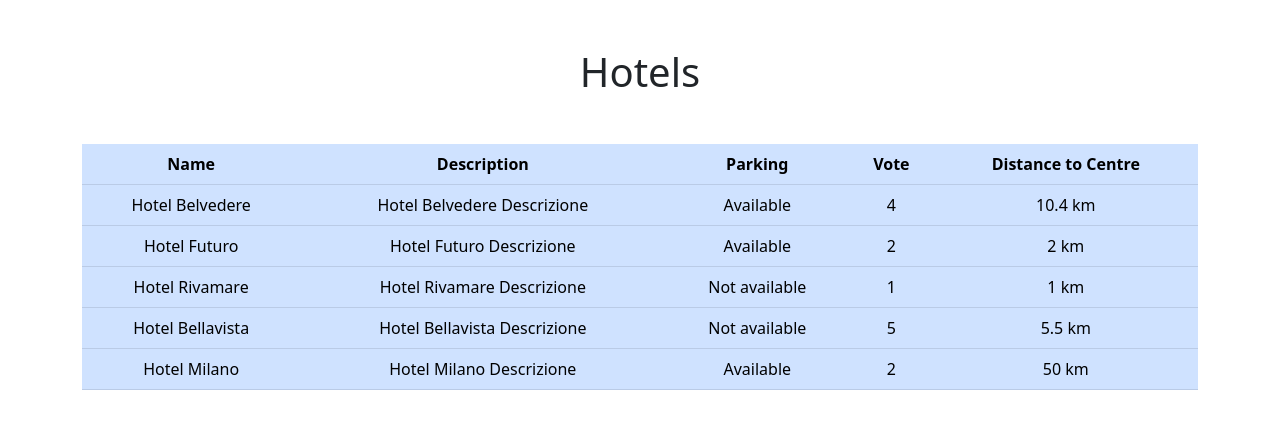
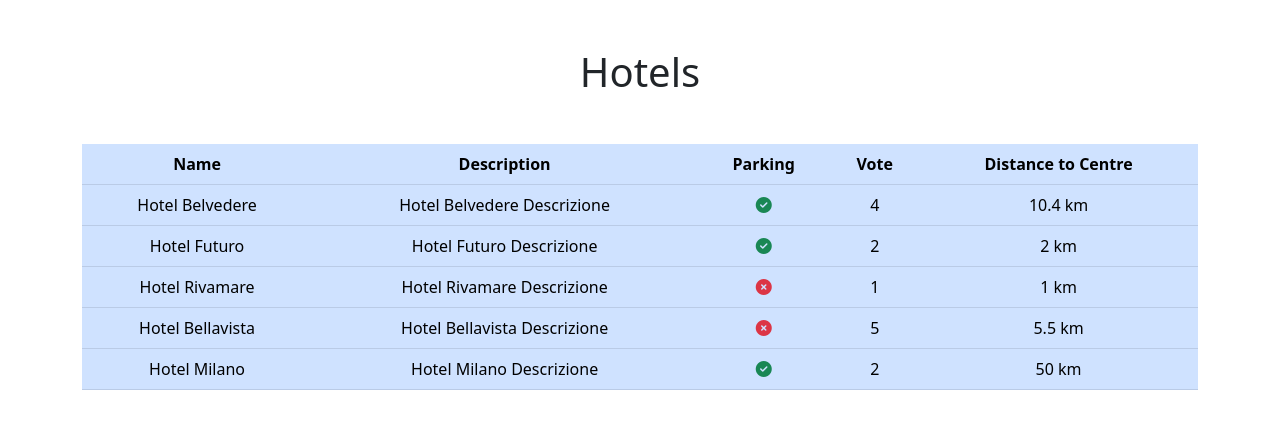
Before and after one commit to Christian-Beninati/php-hotel, a PHP site: page / in a window 1280 px wide. Shown: the top 429 px of the page. Run offline with PHP 8.4, Linux system fonts and the light colour scheme.

Commit message:
icons_Font_Aw.-Available-and-Not Available

```diff
--- a/index.php
+++ b/index.php
@@ -1,6 +1,11 @@
 <?php
 // Include
 include 'includes/data/hotels.php';
+
+// Available
+$available = '<i class="fa-solid fa-circle-check text-success""></i>';
+// Not Available
+$not_available = '<i class="fa-solid fa-circle-xmark text-danger"></i>'
 
 ?>
 
@@ -13,6 +18,9 @@ include 'includes/data/hotels.php';
     <meta name="viewport" content="width=device-width, initial-scale=1.0">
     <!-- Title -->
     <title>PHP Hotel</title>
+
+    <!-- icons Font Awesome cdnjs -->
+    <link rel="stylesheet" href="https://cdnjs.cloudflare.com/ajax/libs/font-awesome/6.4.0/css/all.min.css" integrity="sha512-iecdLmaskl7CVkqkXNQ/ZH/XLlvWZOJyj7Yy7tcenmpD1ypASozpmT/E0iPtmFIB46ZmdtAc9eNBvH0H/ZpiBw==" crossorigin="anonymous" referrerpolicy="no-referrer" />
 
     <!-- Bootstrap -->
     <link rel="stylesheet" href="https://cdn.jsdelivr.net/npm/bootstrap@5.2.3/dist/css/bootstrap.min.css">
@@ -48,7 +56,7 @@ include 'includes/data/hotels.php';
                         <tr>
                             <td class="text-center"><?= $hotel['name']; ?></td>
                             <td class="text-center"><?= $hotel['description']; ?></td>
-                            <td class="text-center"><?= $hotel['parking'] ? 'Available' : 'Not available'; ?></td>
+                            <td class="text-center"><?= $hotel['parking'] ? "$available" : "$not_available"; ?></td>
                             <td class="text-center"><?= $hotel['vote']; ?></td>
                             <td class="text-center"><?= $hotel['distance_to_center']; ?> km</td>
                         </tr>
```
